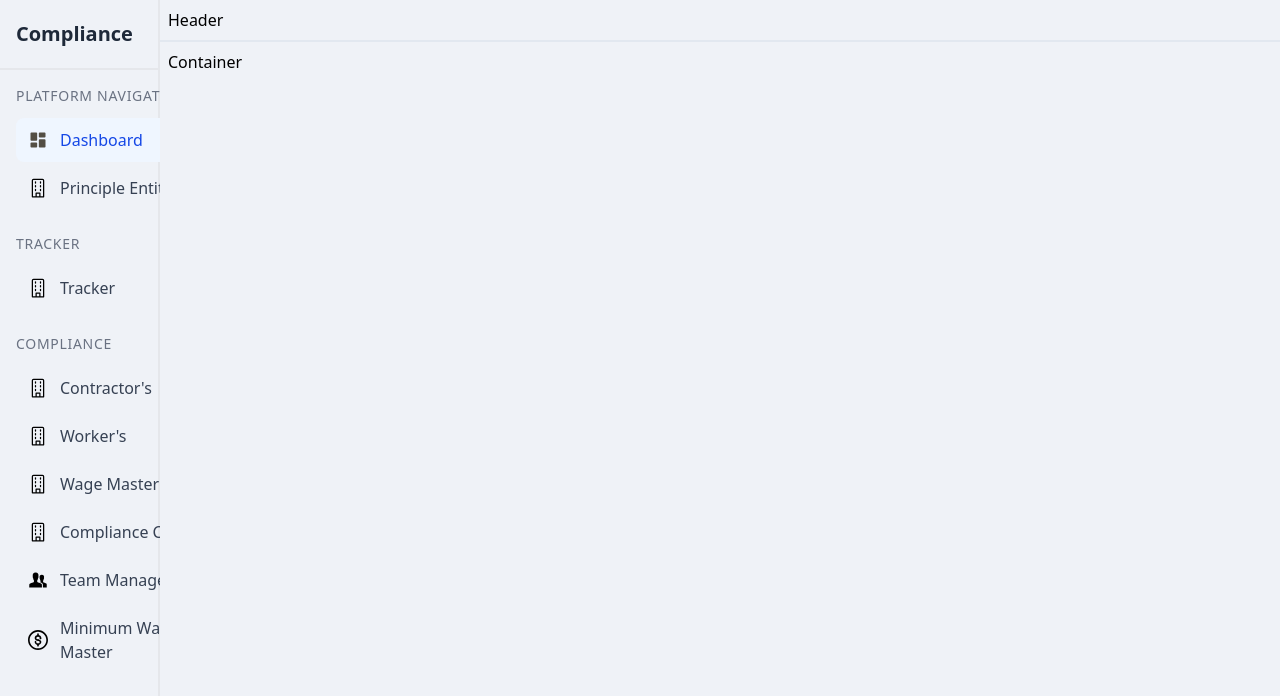
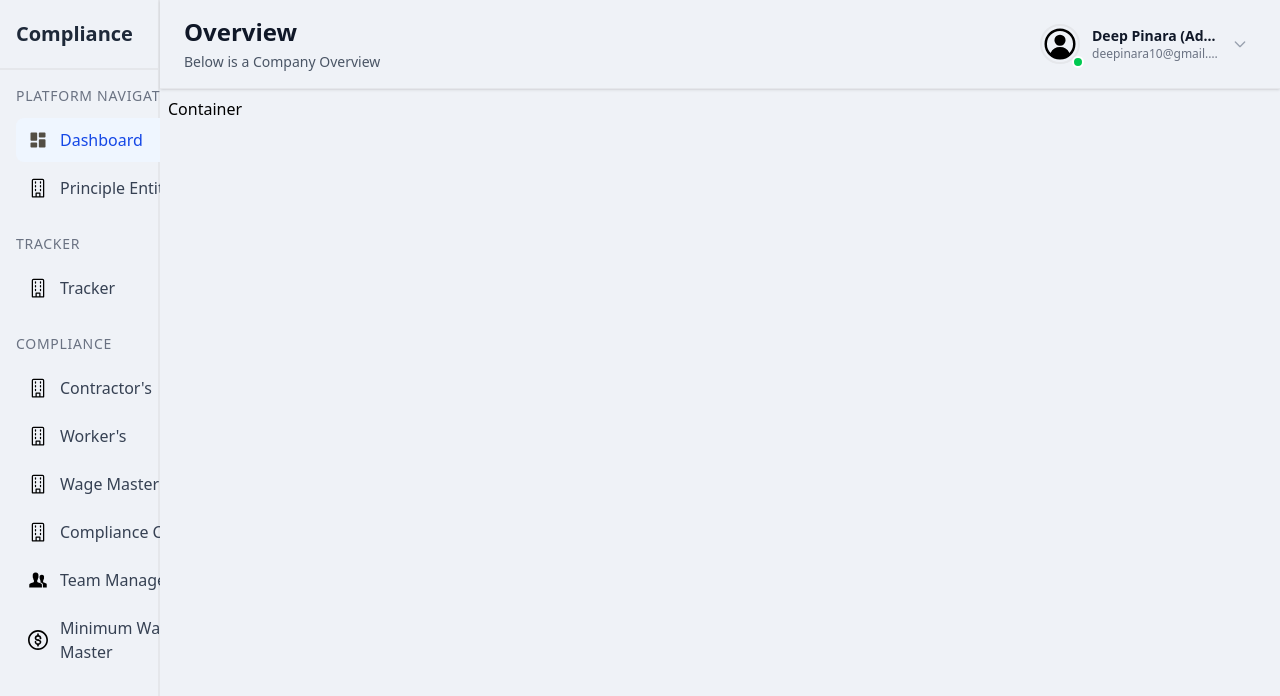
Before and after one commit to DeepPinara/compliance-web, a React (Vite) app: page / in a window 1280 px wide. Shown: the top 696 px of the page. Built offline with nearby package versions, Linux system fonts and the light colour scheme.

Commit message:
Header Designed

```diff
--- a/src/Layout/Header.jsx
+++ b/src/Layout/Header.jsx
@@ -1,10 +1,115 @@
-import React from 'react'
+import React, { useState } from 'react'
 
 function Header() {
+    const [showUserMenu, setShowUserMenu] = useState(false);
+
     return (
-        <div className='p-2 primary-bg-color border-b-2 border-slate-200 '>
-            Header
-        </div>
+        <header className='shadow-sm border-b border-gray-200 px-4 py-3 lg:px-6 lg:py-4'>
+            <div className="flex flex-col sm:flex-row justify-between items-start sm:items-center gap-4">
+                {/* Title Section */}
+                <div className="flex-1 min-w-0">
+                    <h1 className='text-xl lg:text-2xl font-semibold text-gray-900 truncate'>
+                        Overview
+                    </h1>
+                    <p className="text-sm text-gray-600 mt-1">
+                        Below is a Company Overview
+                    </p>
+                </div>
+
+                {/* User Section */}
+                <div className="flex items-center space-x-3">
+
+                    {/* User Profile */}
+                    <div className="relative">
+                        <button
+                            onClick={() => setShowUserMenu(!showUserMenu)}
+                            className="flex items-center space-x-3 p-2 rounded-lg hover:bg-gray-100 transition-colors duration-200 focus:outline-none focus:ring-2 focus:ring-blue-500 focus:ring-offset-2"
+                        >
+                            <div className="relative">
+                                <img
+                                    src="/Icons/ic_user.svg"
+                                    alt="user"
+                                    className='w-10 h-10 rounded-full border-2 border-gray-200'
+                                />
+                                <div className="absolute -bottom-1 -right-1 w-3 h-3 bg-green-500 rounded-full border-2 border-white"></div>
+                            </div>
+                            <div className="hidden sm:block text-left">
+                                <h2 className='font-semibold text-sm text-gray-900 truncate max-w-32'>
+                                    Deep Pinara (Admin)
+                                </h2>
+                                <p className="text-xs text-gray-500 truncate max-w-32">
+                                    deepinara10@gmail.com
+                                </p>
+                            </div>
+                            <svg
+                                className={`w-4 h-4 text-gray-400 transition-transform duration-200 ${showUserMenu ? 'rotate-180' : ''}`}
+                                fill="none"
+                                stroke="currentColor"
+                                viewBox="0 0 24 24"
+                            >
+                                <path strokeLinecap="round" strokeLinejoin="round" strokeWidth={2} d="M19 9l-7 7-7-7" />
+                            </svg>
+                        </button>
+
+                        {/* Dropdown Menu */}
+                        {showUserMenu && (
+                            <div className="absolute right-0 mt-2 w-48 bg-white rounded-lg shadow-lg border border-gray-200 py-2 z-50">
+                                <div className="px-4 py-2 border-b border-gray-100">
+                                    <p className="text-sm font-medium text-gray-900">Deep Pinara</p>
+                                    <p className="text-xs text-gray-500">Administrator</p>
+                                </div>
+                                <a href="#" className="block px-4 py-2 text-sm text-gray-700 hover:bg-gray-50 transition-colors duration-150">
+                                    <div className="flex items-center space-x-2">
+                                        <svg className="w-4 h-4" fill="none" stroke="currentColor" viewBox="0 0 24 24">
+                                            <path strokeLinecap="round" strokeLinejoin="round" strokeWidth={2} d="M16 7a4 4 0 11-8 0 4 4 0 018 0zM12 14a7 7 0 00-7 7h14a7 7 0 00-7-7z" />
+                                        </svg>
+                                        <span>Profile</span>
+                                    </div>
+                                </a>
+                                <a href="#" className="block px-4 py-2 text-sm text-gray-700 hover:bg-gray-50 transition-colors duration-150">
+                                    <div className="flex items-center space-x-2">
+                                        <svg className="w-4 h-4" fill="none" stroke="currentColor" viewBox="0 0 24 24">
+                                            <path strokeLinecap="round" strokeLinejoin="round" strokeWidth={2} d="M10.325 4.317c.426-1.756 2.924-1.756 3.35 0a1.724 1.724 0 002.573 1.066c1.543-.94 3.31.826 2.37 2.37a1.724 1.724 0 001.065 2.572c1.756.426 1.756 2.924 0 3.35a1.724 1.724 0 00-1.066 2.573c.94 1.543-.826 3.31-2.37 2.37a1.724 1.724 0 00-2.572 1.065c-.426 1.756-2.924 1.756-3.35 0a1.724 1.724 0 00-2.573-1.066c-1.543.94-3.31-.826-2.37-2.37a1.724 1.724 0 00-1.065-2.572c-1.756-.426-1.756-2.924 0-3.35a1.724 1.724 0 001.066-2.573c-.94-1.543.826-3.31 2.37-2.37.996.608 2.296.07 2.572-1.065z" />
+                                            <path strokeLinecap="round" strokeLinejoin="round" strokeWidth={2} d="M15 12a3 3 0 11-6 0 3 3 0 016 0z" />
+                                        </svg>
+                                        <span>Settings</span>
+                                    </div>
+                                </a>
+                                <div className="border-t border-gray-100 mt-1">
+                                    <a href="#" className="block px-4 py-2 text-sm text-red-600 hover:bg-red-50 transition-colors duration-150">
+                                        <div className="flex items-center space-x-2">
+                                            <svg className="w-4 h-4" fill="none" stroke="currentColor" viewBox="0 0 24 24">
+                                                <path strokeLinecap="round" strokeLinejoin="round" strokeWidth={2} d="M17 16l4-4m0 0l-4-4m4 4H7m6 4v1a3 3 0 01-3 3H6a3 3 0 01-3-3V7a3 3 0 013-3h4a3 3 0 013 3v1" />
+                                            </svg>
+                                            <span>Sign out</span>
+                                        </div>
+                                    </a>
+                                </div>
+                            </div>
+                        )}
+                    </div>
+                </div>
+            </div>
+
+            {/* Mobile User Info (shown only on small screens) */}
+            <div className="sm:hidden mt-3 pt-3 border-t border-gray-200">
+                <div className="flex items-center space-x-3">
+                    <img
+                        src="/Icons/ic_user.svg"
+                        alt="user"
+                        className='w-8 h-8 rounded-full border border-gray-200'
+                    />
+                    <div>
+                        <h2 className='font-semibold text-sm text-gray-900'>
+                            Deep Pinara (Admin)
+                        </h2>
+                        <p className="text-xs text-gray-500">
+                            deepinara10@gmail.com
+                        </p>
+                    </div>
+                </div>
+            </div>
+        </header>
     )
 }
 
```
Also changed, not shown: public/Icons/ic_user.svg (added).
